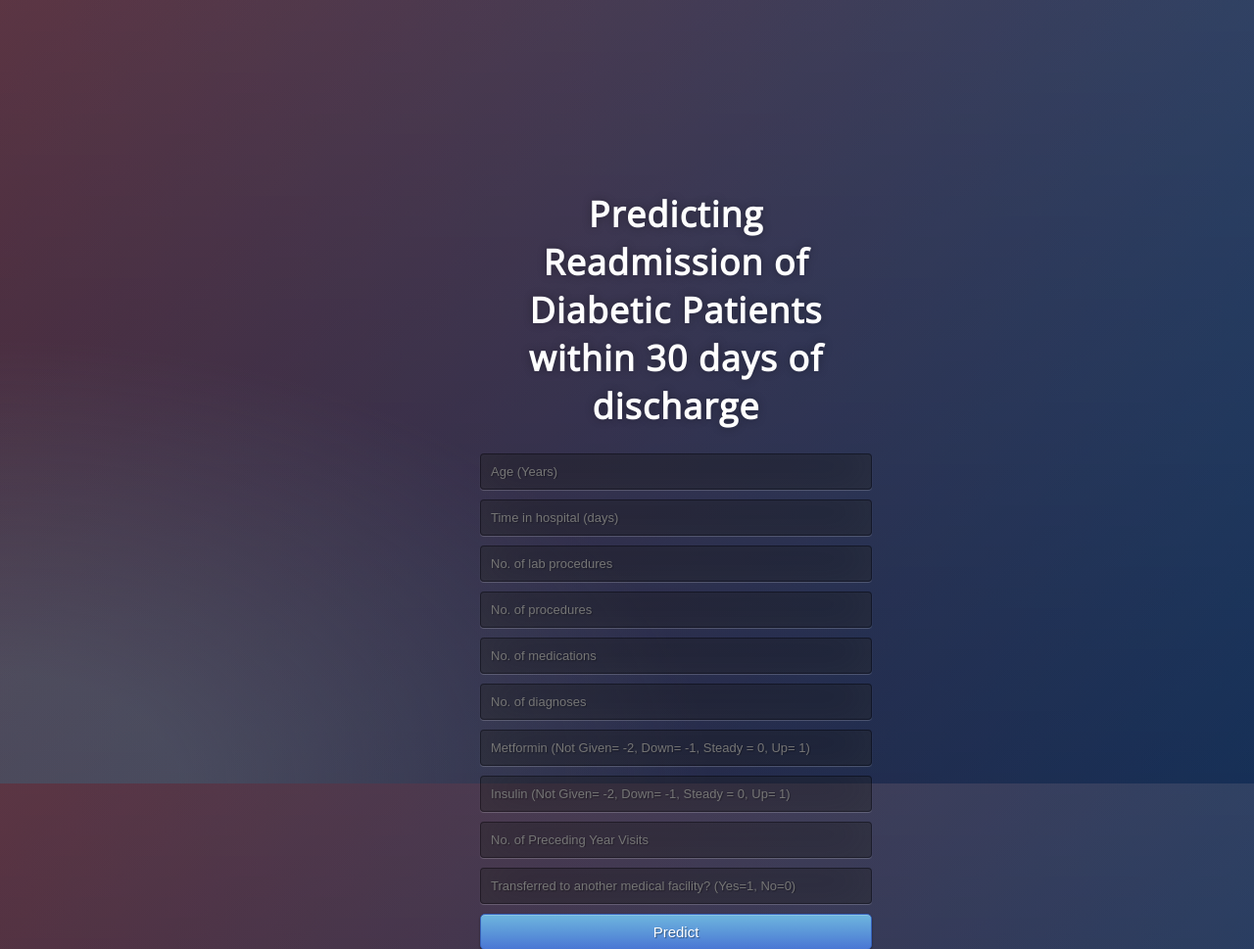
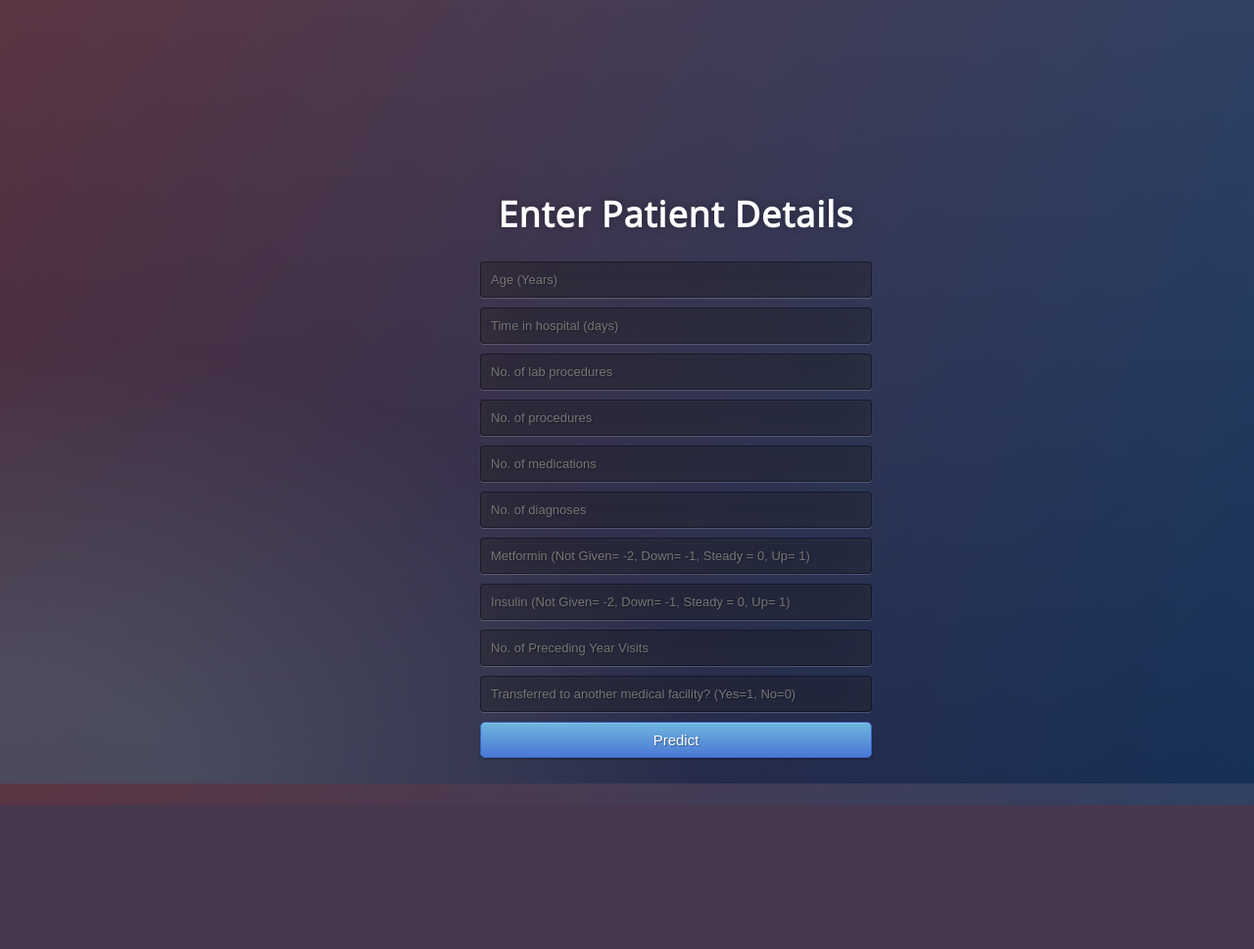
Before and after one commit to rahulgyansharma/Diabetes-Patient-s-Hospital-Readmission-Prediction-Deployment, a Flask app: page / in a window 1280 px wide. Shown: the top 969 px of the page at 98% size. After the commit the page ends 822 px from the top, so only its background shows below. Run offline with Flask 2, Linux system fonts and the light colour scheme; parts of the project's set-up code (start-up, migrations or seed data) failed here and were passed over.

Commit message:
Update index.html

```diff
--- a/templates/index.html
+++ b/templates/index.html
@@ -3,7 +3,7 @@
 <!--From https://codepen.io/frytyler/pen/EGdtg-->
 <head>
   <meta charset="UTF-8">
-  <title>ML API</title>
+  <title>Predicting Readmission of Diabetic Patients within 30 days of discharge</title>
   <link href='https://fonts.googleapis.com/css?family=Pacifico' rel='stylesheet' type='text/css'>
 <link href='https://fonts.googleapis.com/css?family=Arimo' rel='stylesheet' type='text/css'>
 <link href='https://fonts.googleapis.com/css?family=Hind:300' rel='stylesheet' type='text/css'>
@@ -14,7 +14,7 @@
 
 <body>
  <div class="login">
-	<h1>Predicting Readmission of Diabetic Patients within 30 days of discharge</h1>
+	<h1>Enter Patient Details</h1>
 
      <!-- Main Input For Receiving Query to our ML -->
     <form action="{{ url_for('predict')}}"method="post">
```
